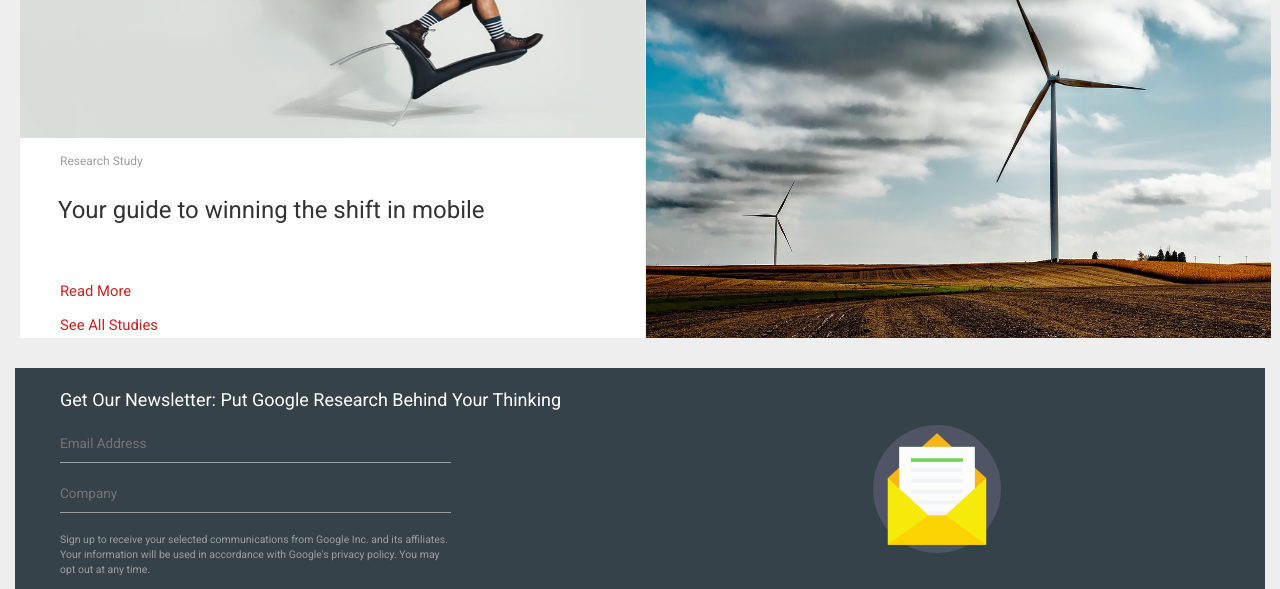
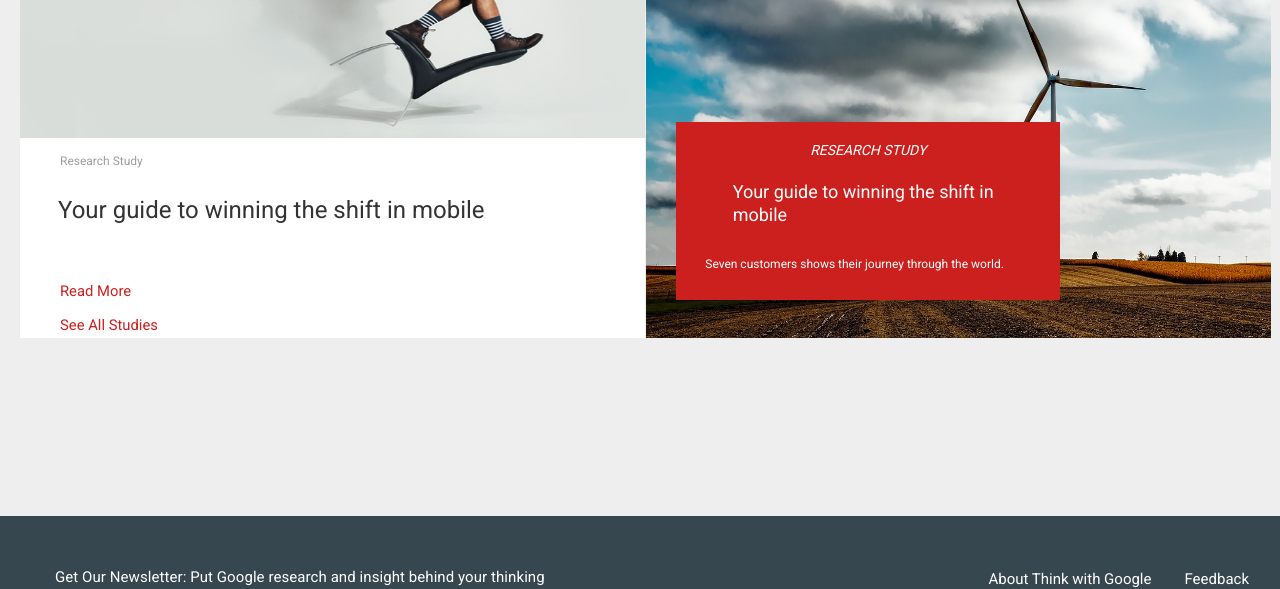
Before and after one commit to hruy28/think_with_google, a website: page public/views/video.html in a window 1280 px wide. Shown: the part 1630-2219 px from the top of the page. Drawn offline with nearby package versions, Linux system fonts and the light colour scheme.

Commit message:
changes in the app.js

```diff
--- a/public/css/consumer_trend.css
+++ b/public/css/consumer_trend.css
@@ -53,7 +53,7 @@
 }
 
 .text-box {
-	bottom: 0.0005em;
+	  bottom: 0.0005em;
     left: 5em;
     min-height: 18em;
     padding: 1.5em 2em 1em;
--- a/public/css/video.css
+++ b/public/css/video.css
@@ -12,7 +12,6 @@
  	margin: 0 -32px;
  	box-sizing: inherit;
  }
-
  #title-part h3 {
  	font-size: 2.5em;
     font-weight: 300;
@@ -21,7 +20,6 @@
     line-height: 1.2;
     padding-left: 1em;
  }
-
   .sec-nav ul  {
       overflow-x: auto;
       width: 100%;
@@ -31,7 +29,6 @@
  	display: inline-block;
  	float: none;
  }
-
  .sec-nav ul li a {
  	padding: 5px 0 0 30px;
  	color: #fff;
@@ -39,7 +36,6 @@
  	font-weight: bold;
  	text-decoration: none;
  }
-
  .subs-button {
     background-color: #cc201f;
     padding: 17px 25px 0 17px;
@@ -60,7 +56,6 @@
       text-decoration: none;
        font-size: 1.2em;
        font-weight: bold;
-
  }
  #link-subsc {
  	  text-transform: uppercase;
@@ -73,13 +68,11 @@
  }
 
  /*Top big image */
-
  .top-img {
   width: 100%;
   box-sizing: inherit;
   margin: 0 -15px;
  }
-
  .top-img::after {
  	clear: both;
     content: "";
@@ -89,7 +82,6 @@
  .big-img {
  	height: 60em;
  }
-
  .big-img img {
  	  background-position: center center;
     background-repeat: no-repeat;
@@ -100,7 +92,6 @@
     position: absolute;
     width: 100%;
  }
-
  .text-box {
     background-color: #fff;
     left: 2em;
@@ -116,7 +107,6 @@
     letter-spacing: 0;
     line-height: 1.3;
 }
-
 .text-box #title {
 	color: #9e9e9e;
 }
@@ -147,12 +137,9 @@
     content: "";
     display: table;
 }
-
-
 .image-cards {
     background: #eee;
 }
-
 .item-cards {
   height: auto;
   max-height: 540px;
@@ -165,14 +152,12 @@
   margin-bottom: 3em;
 
 }
-
 .img-small {
-	 width: 380px;
+	   width: 380px;
      background-position: center center;
      background-repeat: no-repeat;
      background-size: cover;
 }
-
 .sm-img-desc #head {
      font-size: 14px;
      color: #3f51b5;
@@ -182,13 +167,11 @@
      font-style: italic;
      text-transform: uppercase;
 }
-
 .sm-img-desc h3 {
 	font-size: 18px;
     padding-bottom: 5px;
     padding-left: 1.8em;
 }
-
 .sm-img-desc .below-text {
      padding-top:15px;
      padding-bottom: 5px;
@@ -199,9 +182,8 @@
      /* Two images with one with desc*/
 .two-img-side {
       width: 100%;
-      height: 500px;
+      /*height: 500px;*/
 }
-
 .two-img-side::after {
     clear: both;
     content: "";
@@ -246,81 +228,111 @@
    width: 49.98%;
    height: auto;
 }
-
 .img-big {
    width: 100%;
    margin-left: 5.5px;
    height: 500px;
 }
-
-
-/*submit form*/
-
-#newsletter {
-  widows: 100%;
-  color: #fff;
-  background: #35424a;
-  margin-top: 30px;
-   margin-bottom:20px;
+.text-box-small {
+    bottom: 18em;
+    left: 3em;
+    min-height: 10em;
+    padding: 1.5em 2em 1em;
+    position: relative;
+    width: 32em;
+    background-color: #cc201f;
+    display: block;
+}
+.text-box-small #head {
+     font-size: 14px;
+     color: #fff;
+     text-align: center;
+     font-style: italic;
+     text-transform: uppercase;
+}
+.text-box-small h3 {
+    font-size: 18px;
+    padding-bottom: 5px;
+    padding-left: 1.8em;
+    color: #fff;
+}
+.text-box-small .below-text {
+     padding-top:15px;
+     padding-bottom: 5px;
+     padding-left: 5px;
+     color: #fff;
 }
 
-#newsletter::after {
-    clear: both;
-    content: "";
-    display: table;
+     /* Media-query*/
+
+@media screen and (max-width: 62.5em) {
+   .text-box {
+      width: 100%;
+      left: 0;
+      top: 60em;
+      min-height: 14em;
+      padding: 0;
+   }
+   .text-box #title {
+      padding: 20px 0 0 20px;
+   }
+   .text-box .header {
+      font-size: 18px;
+      padding-left: 18px;
+   }
+   .text-box h5, .text-box p {
+      padding: 0 0 0 20px;
+   }
+   .content-big {
+      margin-bottom: 0.5em;
+   }
+   .item-cards {
+      width: 100%;
+      margin-bottom: 0.8em;
+   }
+   .img-big {
+      margin-left: 0;
+   }
+   .img-small {
+      float: left;
+      width: 50%;
+      height: auto;
+      margin-left: 0;
+   }
+   .sm-img-desc {
+      float: right;
+      width: 50%;
+   }
+   .two-img-desc {
+      margin-bottom: 5em;
+   }
+   .left-img-desc, .right-img-big {
+      float: none;
+      width: 100%;
+   }
+   .right-img-big {
+      margin-top: 10px;
+      height: auto;
+   }
+   #img-desc {
+      width: 49.31%;
+      float: right;
+      height: 246px;
+   }
 }
 
-.subscribe {
-  float: left;
-  width: 65%;
-  margin-left: 30px;
-  margin-right: 5px;
+@media screen and (max-width: 37.4375em) {
+    .top-img {
+       height: auto;
+    }
+    .img-small, .sm-img-desc, #img-desc {
+      float: none;
+      width: 100%;
+      height: auto;
+      margin-left: 0;
+   }
+   .text-box-small {
+      left: 0.8em;
+      width: 22em;
+   }
 }
-
-#newsletter-head {
-  font-size: 18px;
-}
-
-#newsletter form {
-  margin-top: 15px;
-}
-
-#newsletter input[type="email"] {
-  background-color: transparent;
-    border: 0;
-    border-bottom: 1px solid #9e9e9e;
-    color: #fff;
-    font-size: 1.125em;
-    margin-bottom: .9375em;
-    outline: 0;
-    padding: .625em 0;
-    width: 50%;
-}
-
-#newsletter input[type="name"] {
-  background-color: transparent;
-    border: 0;
-    border-bottom: 1px solid #9e9e9e;
-    color: #fff;
-    font-size: 1.125em;
-    margin-bottom: .9375em;
-    outline: 0;
-    padding: .625em 0;
-    width: 50%;
-}
-
-
-#newsletter p {
-  color: #9e9e9e;
-    font-size: .875em;
-    padding: .625em 0;
-    width: 50%;
-
-}
-
-#letter-icon {
-  float: right;
-  width: 31%;
-  margin-right: 5px;
-  padding-top: 5em;
-}
--- a/public/views/video.html
+++ b/public/views/video.html
@@ -188,33 +188,13 @@
             </div>
             <div class="right-img-big">
                 <img src="../pic/wind-farm.jpg" class="img-big">
-                 <div class="text-box">
-                   <p id="title">Featured</p>
-                   <h3 class="header">The Extra Mile: 4 Resolutions for Marketers From the Top YouTube Ads in 2016</h3>
-                    <p>Google's "Year in Search" retrospective highlights the moments that defined 2016.</p>
-                    <a href=""><h5>Read More</h5></a>
-                 </div>
+                  <div class="text-box-small">
+                      <p id="head">Research Study</p>
+                       <h3>Your guide to winning the shift in mobile</h3>
+                       <p class="below-text">Seven customers shows their journey through the world.</p>
+                  </div>
             </div>
-          </div>
-          <section id="newsletter">   <!-- Submit form -->
-              <div class="container subscribe">
-                <h3 id="newsletter-head">Get Our Newsletter: Put Google Research Behind Your Thinking</h3>
-                <form>
-                  <div>
-                    <input type="email" placeholder="Email Address">
-                  </div>
-                  <div>
-                    <input type="name" placeholder="Company"></input>
-                  </div>
-                  <p>Sign up to receive your selected communications from Google Inc. and its affiliates. Your information will be used in accordance with Google's privacy policy. You may opt out at any time. </p>
-                  <a href=""><button class="button">Subscribe</button></a>
-                </form>
-              </div>
-              <div id="letter-icon">
-                <a href=""><img src="../pic/letter1.png" class="icons"></a>
-              </div>
-          </section>   <!-- End submit form -->
-
+         </div>
        <footer class="main-footer"> <!-- Footer begins here -->
         <section class="first-part-footer">
           <div class="first-grid-footer">
```
Also changed, not shown: app.js (+19 -6 lines).
